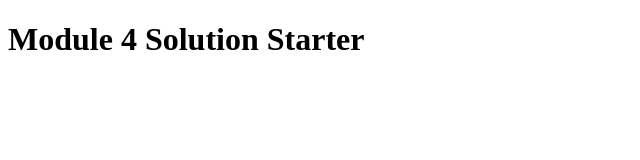
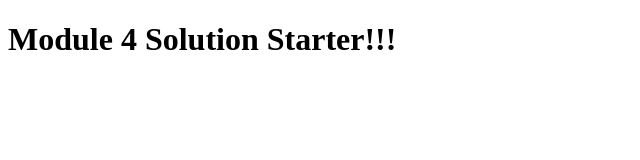
Before and after one commit to AlexCC93/Coursera-s-works, a plain HTML site: page module4-solution/index.html in a window 1280 px wide. Shown: the full height of the page, 0-640 px from the left. Drawn offline with Linux system fonts and the light colour scheme.

Commit message:
some changes in index.html file

```diff
--- a/module4-solution/index.html
+++ b/module4-solution/index.html
@@ -11,6 +11,6 @@
   <script src="script.js"></script>
 </head>
 <body>
-  <h1>Module 4 Solution Starter</h1>
+  <h1>Module 4 Solution Starter!!!</h1>
 </body>
 </html>
```
